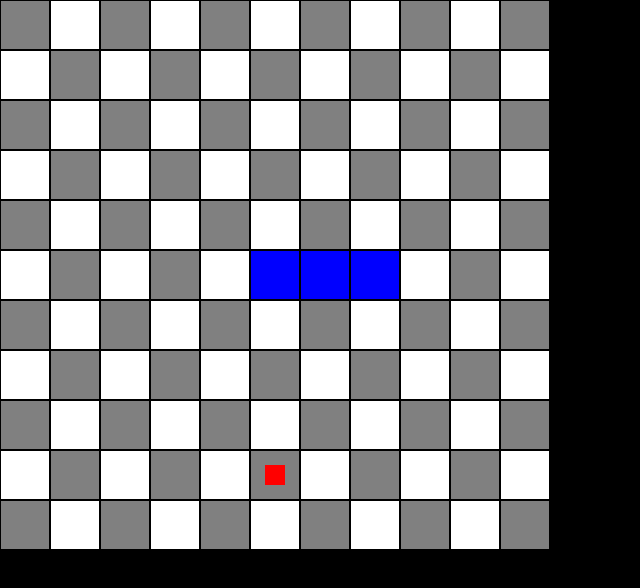
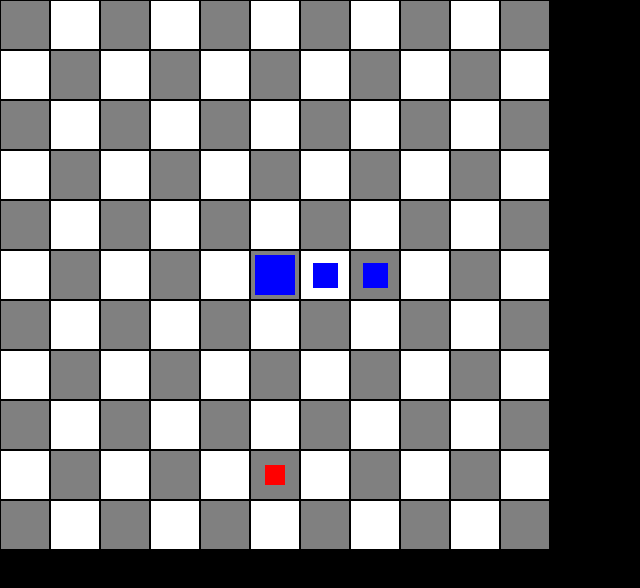
Before and after one commit to Samuel2007/Snake, a Next.js app: page / in a window 1280 px wide. Shown: the top 588 px of the page, without its empty margins (0-640 px from the left). Built offline with nearby package versions, Linux system fonts and the light colour scheme.

Commit message:
finished snake model

```diff
--- a/src/app/components/cell/cell.module.css
+++ b/src/app/components/cell/cell.module.css
@@ -3,16 +3,21 @@
   width: 50px;
   border-width: 1px;
   border-color: black;
+  background-color: white;
   align-items: center;
   justify-content: center;
   display: flex;
-}
-.cell {
-  background-color: white;
 }
 .differentColorCell {
   background-color: grey;
 }
 .selectedCell {
   background-color: blue;
+  height: 25px;
+  width: 25px;
 }
+.snakeHead {
+  background-color: blue;
+  height: 40px;
+  width: 40px;
+}
--- a/src/app/components/cell/cell.tsx
+++ b/src/app/components/cell/cell.tsx
@@ -3,27 +3,29 @@ import styles from "./cell.module.css";
 import Fruit from "../fruit/fruit";
 
 type CellProps = {
-  index: number;
   otherColor: boolean;
   isFruitOnCell: boolean;
   isSelected?: boolean;
+  isHead: boolean;
 };
 
-const getCellStyles = (otherColor: boolean, isSelected?: boolean) => {
+const getCellStyles = (isHead: boolean, isSelected?: boolean) => {
+  if (isHead) {
+    return styles.snakeHead;
+  }
   if (isSelected) {
     return styles.selectedCell;
   }
-  if (otherColor) {
-    return styles.differentColorCell;
-  }
-  return styles.cell;
 };
 
-function Cell({ index, otherColor, isFruitOnCell, isSelected }: CellProps) {
+function Cell({ otherColor, isFruitOnCell, isSelected, isHead }: CellProps) {
   return (
     <div
-      className={`${styles.baseCell} ${getCellStyles(otherColor, isSelected)}`}
+      className={`${styles.baseCell} ${
+        otherColor && styles.differentColorCell
+      }`}
     >
+      <div className={` ${getCellStyles(isHead, isSelected)}`}></div>
       {isFruitOnCell && <Fruit />}
     </div>
   );
--- a/src/app/components/gameOverUi/gameOverUi.tsx
+++ b/src/app/components/gameOverUi/gameOverUi.tsx
@@ -18,15 +18,16 @@ const style = {
 type GameOverUiProps = {
   isGameOver: boolean;
   handlePlayAgin: VoidFunction;
+  snakeLength: number;
 };
 
 export default function GameOverUi({
   isGameOver,
   handlePlayAgin,
+  snakeLength,
 }: GameOverUiProps) {
   return (
     <div>
-      {/* <Button onClick={handleOpen}>Open modal</Button> */}
       <Modal
         open={isGameOver}
         onClose={handlePlayAgin}
@@ -35,7 +36,8 @@ export default function GameOverUi({
       >
         <Box sx={{ ...style, width: 400 }}>
           <h2 id="parent-modal-title">Game Over</h2>
-          <p id="parent-modal-description">Retry?</p>
+          <h2 id="parent-modal-title">Snake Size: {snakeLength}</h2>
+          <Button onClick={handlePlayAgin}>Retry?</Button>
         </Box>
       </Modal>
     </div>
--- a/src/app/components/grid/grid.tsx
+++ b/src/app/components/grid/grid.tsx
@@ -159,30 +159,29 @@ function Grid() {
   const handlePlayAgin = () => {
     setIsGameOver(false);
     setCurrentCells([60, 61, 62]);
+    setCellWithFruit(generateRandom());
     lastPressedArrow.current = null;
     if (currentIntervalRef.current) {
       clearInterval(currentIntervalRef.current);
     }
   };
 
-  useEffect(() => {
-    if (isGameOver) {
-      setCurrentCells([]);
-    }
-  }, [isGameOver]);
-
   return (
     <div className={styles.grid}>
       {cells.map((cell, index) => (
         <Cell
           key={cell}
-          index={index}
           otherColor={index % 2 === 0}
-          isSelected={currentCells.includes(cell)}
+          isHead={cell === currentCells[0] && !isGameOver}
+          isSelected={currentCells.includes(cell) && !isGameOver}
           isFruitOnCell={cell === cellWithFruit}
         />
       ))}
-      <GameOverUi isGameOver={isGameOver} handlePlayAgin={handlePlayAgin} />
+      <GameOverUi
+        isGameOver={isGameOver}
+        handlePlayAgin={handlePlayAgin}
+        snakeLength={currentCells.length}
+      />
     </div>
   );
 }
```
